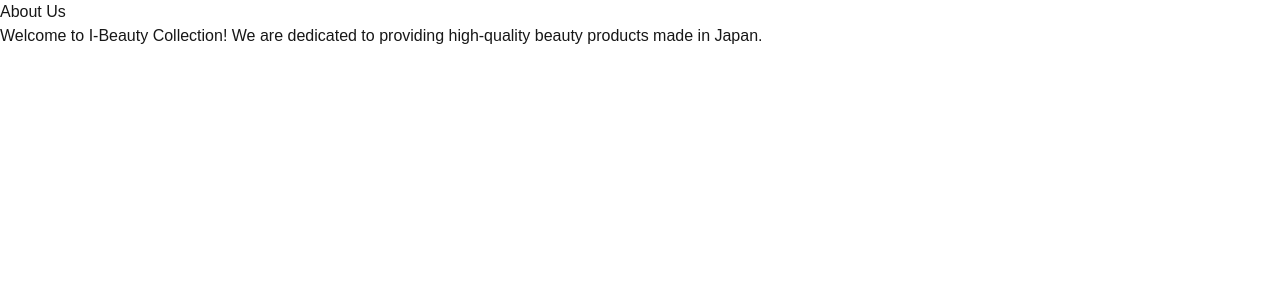
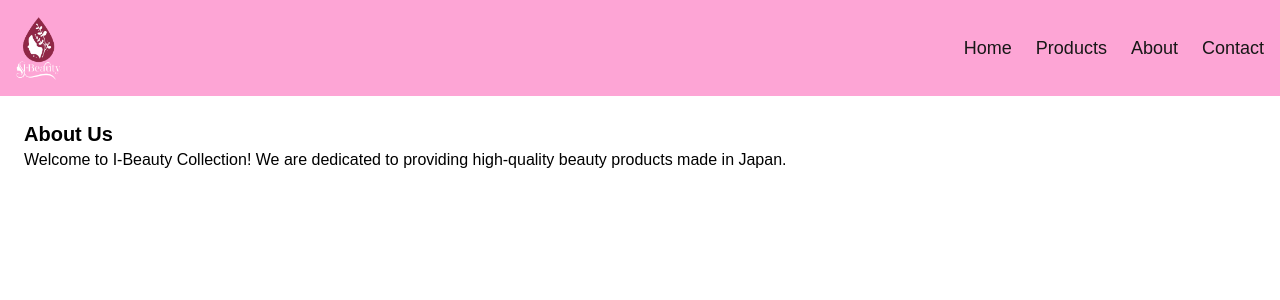
Before and after one commit to hannahventura/i-beauty, a Next.js app: page /About in a window 1280 px wide. Shown: the top 300 px of the page. Built offline with nearby package versions, Linux system fonts and the light colour scheme.

Commit message:
import navbar

```diff
--- a/src/app/components/About.jsx
+++ b/src/app/components/About.jsx
@@ -1,12 +1,10 @@
 import React from "react";
 
-const About = () => {
+export default function About() {
   return (
-    <div>
-      <h1>About Us</h1>
+    <div className="bg-white text-black min-h-screen p-6">
+      <h1 className="text-xl font-bold">About Us</h1>
       <p>Welcome to I-Beauty Collection! We are dedicated to providing high-quality beauty products made in Japan.</p>
     </div>
   );
-};
-
-export default About;
+}
--- a/src/app/components/Homepage.jsx
+++ b/src/app/components/Homepage.jsx
@@ -3,42 +3,11 @@
 import React, { useState } from "react";
 
 export default function Homepage() {
-  const [isOpen, setIsOpen] = useState(false);
+  // const [isOpen, setIsOpen] = useState(false);
 
   return (
     <div>
       {/* Navigation Bar */}
-      <nav className="bg-pink-300 p-4 shadow-md">
-        <div className="flex justify-between items-center">
-          {/* Logo */}
-          <img src="/images/ibeauty logo.png" alt="I-Beauty Logo" className="h-16 w-auto"/>
-
-          {/* Menu Button for Small Screens */}
-          <button className="md:hidden text-xl font-bold" onClick={() => setIsOpen(!isOpen)}>
-            ☰
-          </button>
-
-          {/* Desktop Menu */}
-          <ul className="hidden md:flex gap-6 text-lg font-medium">
-          <li><a href="#" className="hover:underline hover:text-white">Home</a></li>
-          <li><a href="#" className="hover:underline hover:text-white">Products</a></li>
-          <li><a href="#" className="hover:underline hover:text-white">About</a></li>
-          <li><a href="#contact" className="hover:underline hover:text-white">Contact</a></li>
-
-          </ul>
-        </div>
-
-        {/* Mobile Menu */}
-        {isOpen && (
-          <ul className="mt-2 flex flex-col gap-3 text-center text-lg font-medium md:hidden">
-           <li><a href="#" className="hover:underline hover:text-white">Home</a></li>
-           <li><a href="#" className="hover:underline hover:text-white">Products</a></li>
-           <li><a href="#" className="hover:underline hover:text-white">About</a></li>
-           <li><a href="#contact" className="hover:underline hover:text-white">Contact</a></li>
-
-          </ul>
-        )}
-      </nav>
 
       {/* I-Beauty Image */}
       <div className="w-full">
--- /dev/null
+++ b/src/app/components/Navbar.jsx
@@ -0,0 +1,39 @@
+"use client";
+
+import React, { useState } from "react";
+
+export default function Navbar() {
+  const [isOpen, setIsOpen] = useState(false);
+
+  return (
+    <nav className="bg-pink-300 p-4 shadow-md">
+      <div className="flex justify-between items-center">
+        {/* Logo */}
+        <img src="/images/ibeauty logo.png" alt="I-Beauty Logo" className="h-16 w-auto" />
+
+        {/* Menu Button for Small Screens */}
+        <button className="md:hidden text-xl font-bold" onClick={() => setIsOpen(!isOpen)}>
+          ☰
+        </button>
+
+        {/* Desktop Menu */}
+        <ul className="hidden md:flex gap-6 text-lg font-medium">
+          <li><a href="/" className="hover:underline hover:text-white">Home</a></li>
+          <li><a href="/products" className="hover:underline hover:text-white">Products</a></li>
+          <li><a href="/about" className="hover:underline hover:text-white">About</a></li>
+          <li><a href="#contact" className="hover:underline hover:text-white">Contact</a></li>
+        </ul>
+      </div>
+
+      {/* Mobile Menu */}
+      {isOpen && (
+        <ul className="mt-2 flex flex-col gap-3 text-center text-lg font-medium md:hidden">
+          <li><a href="/" className="hover:underline hover:text-white" onClick={() => setIsOpen(false)}>Home</a></li>
+          <li><a href="/products" className="hover:underline hover:text-white" onClick={() => setIsOpen(false)}>Products</a></li>
+          <li><a href="/about" className="hover:underline hover:text-white" onClick={() => setIsOpen(false)}>About</a></li>
+          <li><a href="#contact" className="hover:underline hover:text-white" onClick={() => setIsOpen(false)}>Contact</a></li>
+        </ul>
+      )}
+    </nav>
+  );
+}
--- a/src/app/layout.js
+++ b/src/app/layout.js
@@ -1,5 +1,6 @@
 import { Geist, Geist_Mono } from "next/font/google";
 import "./globals.css";
+import Navbar from "./components/Navbar"; // Import Navbar
 
 const geistSans = Geist({
   variable: "--font-geist-sans",
@@ -22,6 +23,7 @@
       <body
         className={`${geistSans.variable} ${geistMono.variable} antialiased`}
       >
+        <Navbar />
         {children}
       </body>
     </html>
```
